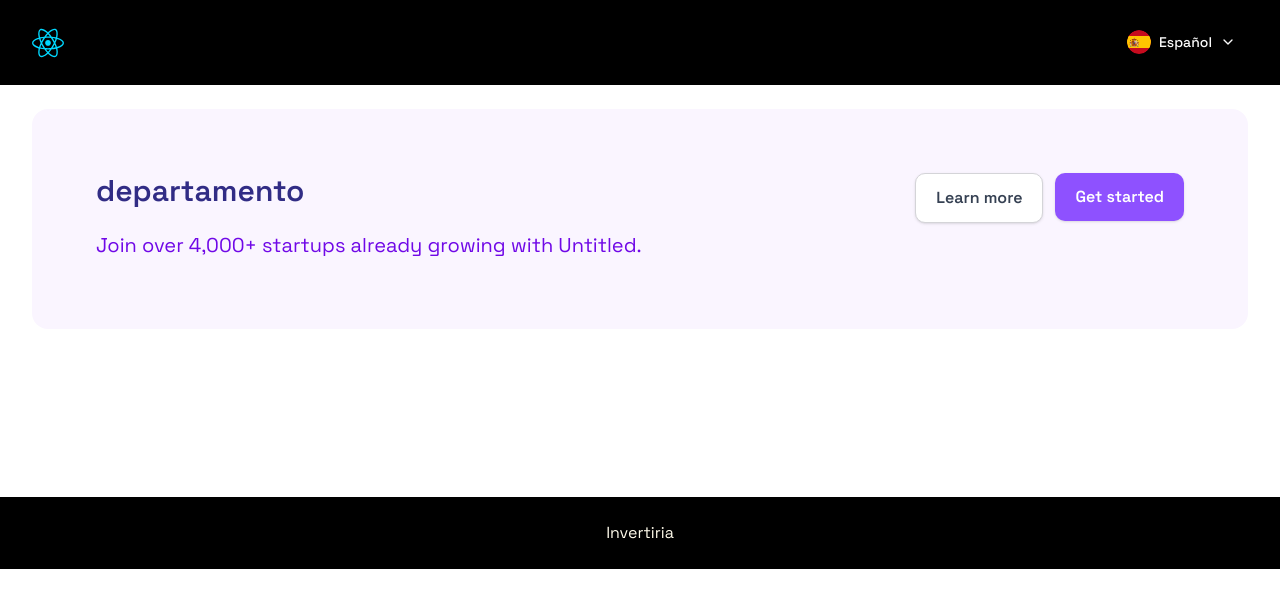
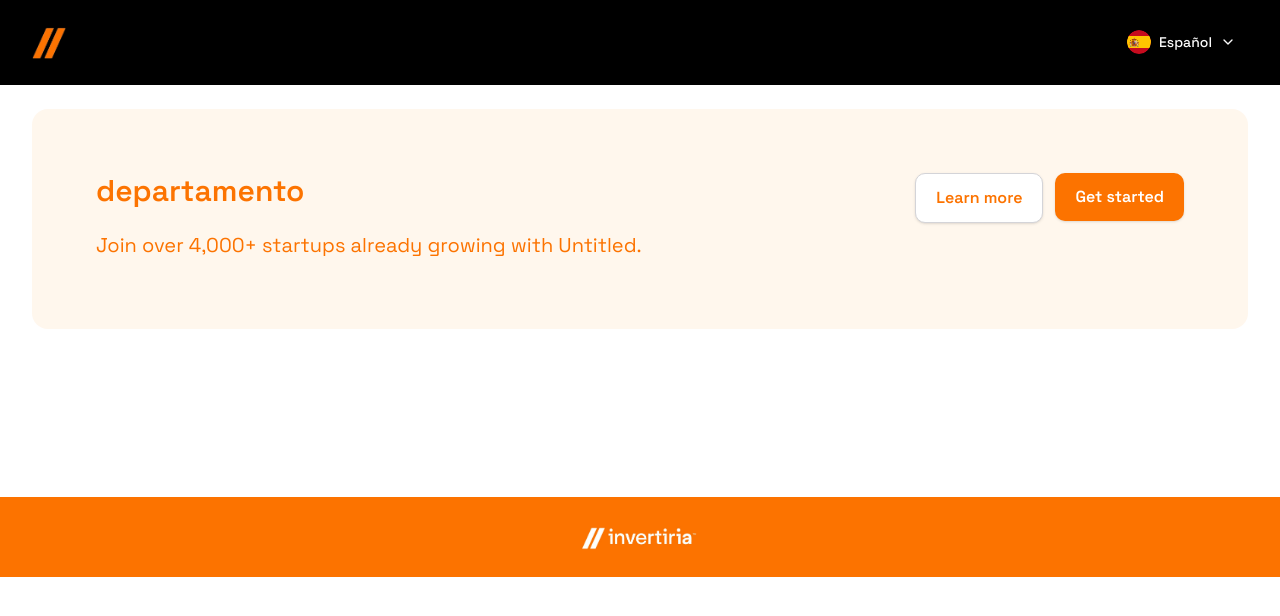
Before and after one commit to INVERTIRIA/invertiria-aws, a React (Vite) app: page /test in a window 1280 px wide. Shown: the top 616 px of the page. Built offline with nearby package versions, Linux system fonts and the light colour scheme; no server answers; the database is empty.

Commit message:
logos and color

```diff
--- a/src/components/CTASection.jsx
+++ b/src/components/CTASection.jsx
@@ -9,7 +9,7 @@ function CTASection({title, paragraph, buttonText, buttonText2, buttonLink, butt
         <div className="bg-black pb-120">
             <div className="px-6 py-24 sm:px-6 sm:py-32 lg:px-8">
                 <div className="mx-auto max-w-2xl text-center">
-                    <h2 className="text-4xl font-semibold tracking-tight text-balance text-white sm:text-5xl">{title}</h2>
+                    <h2 className="text-4xl font-semibold tracking-tight text-balance text-invertiria-1 sm:text-5xl">{title}</h2>
                     <p className="mx-auto mt-6 max-w-xl text-lg/8 text-pretty text-cyan-50">{paragraph}</p>
                     <div className="mt-10 flex items-center justify-center gap-x-6">
                         <Link to={buttonLink} className={buttonVariants({ variant: "secondary" })}>{buttonText}</Link>
--- a/src/components/Footer.jsx
+++ b/src/components/Footer.jsx
@@ -1,13 +1,13 @@
 import { Link } from "react-router";
 
-// Header
+// Footer
 function Footer() {
     return (
-        <header className="bg-black">
+        <footer className="bg-invertiria-1">
             <nav className="mx-auto flex max-w-7xl justify-center p-6 lg:px-8">
-                <Link to="/" className="text-amber-50">Invertiria</Link>
+                <Link to="/" className="text-amber-50"><img src="/assets/images/logo-completo.png" className="h-8 w-auto" /></Link>
             </nav>
-        </header>
+        </footer>
     )
 }
 
--- a/src/components/Header.jsx
+++ b/src/components/Header.jsx
@@ -8,7 +8,7 @@ function Header() {
     return (
         <header className="bg-black">
             <nav className="mx-auto flex max-w-7xl items-center justify-between p-6 lg:px-8">
-                <Link to="/"><img src="/assets/images/react.svg" className="h-8 w-auto" /></Link>
+                <Link to="/"><img src="/assets/images/logo.png" className="h-8 w-auto" /></Link>
                 <LanguageSelector />
             </nav>
         </header>
--- a/src/components/LanguageSelector.jsx
+++ b/src/components/LanguageSelector.jsx
@@ -32,7 +32,7 @@ function LanguageSelector({ }) {
                 <ChevronDownIcon className="h-4 w-4" />
             </Link>
         </DropdownMenuTrigger>
-        <DropdownMenuContent>
+        <DropdownMenuContent >
             <DropdownMenuLabel>{t("select_language")}</DropdownMenuLabel>
             <DropdownMenuSeparator />
             <DropdownMenuItem onClick={() => changeLanguage("es")} style={{ cursor: 'pointer' }}>
--- a/src/components/ui/button.tsx
+++ b/src/components/ui/button.tsx
@@ -16,13 +16,13 @@ const buttonVariants = cva(
         outline:
           "border bg-background shadow-xs hover:bg-accent hover:text-accent-foreground dark:bg-input/30 dark:border-input dark:hover:bg-input/50",
         secondary:
-          "bg-secondary text-secondary-foreground shadow-xs hover:bg-secondary/80",
+          "bg-invertiria-1 text-white shadow-xs hover:bg-white hover:text-invertiria-1",
         ghost:
           "hover:bg-accent hover:text-accent-foreground dark:hover:bg-accent/50",
         link:
           "text-primary underline-offset-4 hover:underline",
         full_ghost:
-          "text-primary-foreground hover:text-secondary/80",
+          "text-primary-foreground hover:text-invertiria-1",
       },
       size: {
         default: "h-9 px-4 py-2 has-[>svg]:px-3",
--- a/src/main.css
+++ b/src/main.css
@@ -131,3 +131,7 @@
     font-style: normal;
   }
 }
+
+@theme {
+  --color-invertiria-1: #FC7300;
+}
--- a/src/pages/Test.jsx
+++ b/src/pages/Test.jsx
@@ -30,22 +30,22 @@ function Test() {
         <>
             <br />
 
-            <div className="self-stretch pb-6 md:pb-24 bg-white flex flex-col justify-center items-center overflow-hidden">
+            <div className="self-stretch pb-6 md:pb-24 flex flex-col justify-center items-center overflow-hidden">
                 <div className="w-full max-w-[1280px] px-4 md:px-8 flex flex-col justify-start items-start gap-4 md:gap-8">
-                    <div className="self-stretch p-6 md:p-16 bg-purple-50 rounded-2xl flex flex-col lg:flex-row justify-between items-start gap-6">
+                    <div className="self-stretch p-6 md:p-16 bg-orange-50 rounded-2xl flex flex-col lg:flex-row justify-between items-start gap-6">
                         <div className="flex-1 flex flex-col justify-start items-start gap-2 md:gap-4 min-w-0">
-                            <h2 className="w-full text-indigo-900 text-xl md:text-3xl font-semibold leading-7 md:leading-9">
+                            <h2 className="w-full text-invertiria-1 text-xl md:text-3xl font-semibold leading-7 md:leading-9">
                                 {masks?.find(mask => mask.clave_mascara === 'departamento')?.mascara || t("masks.departamento")}
                             </h2>
-                            <p className="w-full text-violet-700 text-base md:text-xl font-normal leading-normal md:leading-loose">
+                            <p className="w-full text-invertiria-1 text-base md:text-xl font-normal leading-normal md:leading-loose">
                                 Join over 4,000+ startups already growing with Untitled.
                             </p>
                         </div>
                         <div className="flex flex-col sm:flex-row justify-start items-start gap-3 w-full lg:w-auto">
                             <button className="px-4 md:px-5 py-2 md:py-3 bg-white rounded-lg shadow-sm border border-zinc-300 flex justify-center items-center gap-2 w-full sm:w-auto">
-                                <span className="text-gray-700 text-sm md:text-base font-semibold">Learn more</span>
+                                <span className="text-invertiria-1 text-sm md:text-base font-semibold">Learn more</span>
                             </button>
-                            <button className="px-4 md:px-5 py-2 md:py-3 bg-violet-500 rounded-lg shadow-sm flex justify-center items-center gap-2 w-full sm:w-auto">
+                            <button className="px-4 md:px-5 py-2 md:py-3 bg-invertiria-1 rounded-lg shadow-sm flex justify-center items-center gap-2 w-full sm:w-auto">
                                 <span className="text-white text-sm md:text-base font-semibold">Get started</span>
                             </button>
                         </div>
```
Also changed, not shown: public/assets/images/logo-completo.png (added), public/assets/images/logo.png (added).
